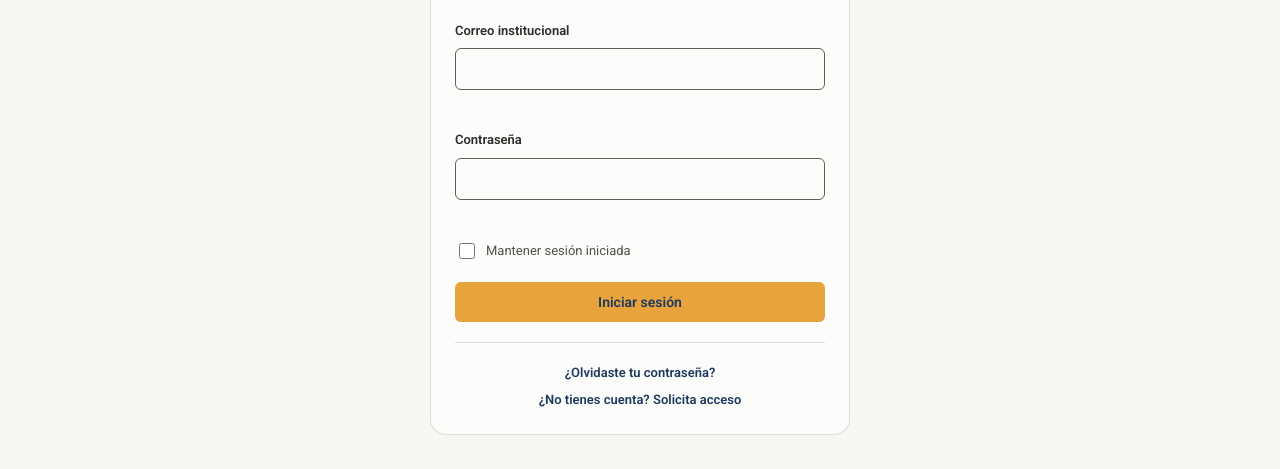
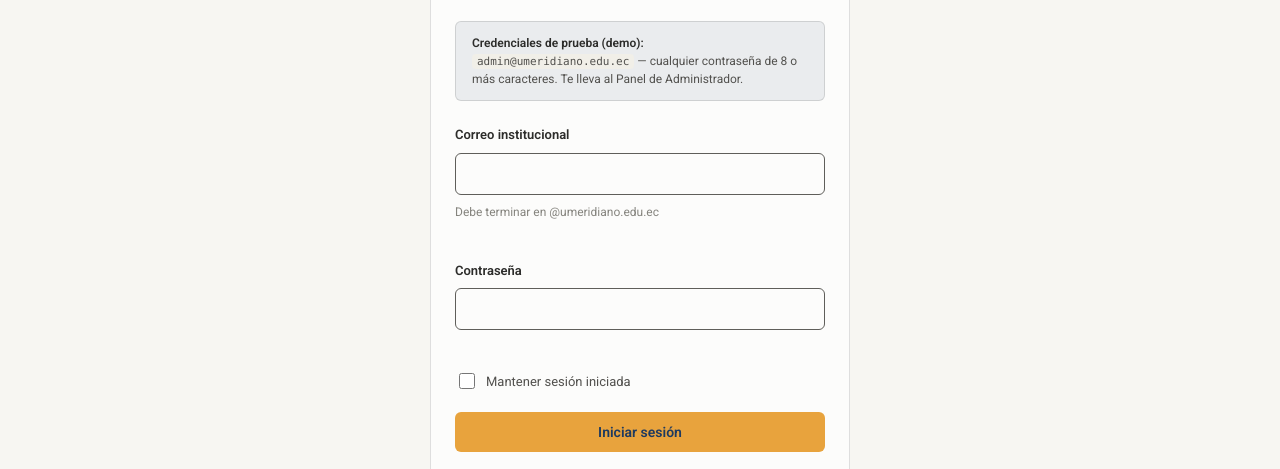
Before and after one commit to eliasmadridmosquera/proyecto_costos, a website: page iniciar-sesion.html in a window 1280 px wide. Shown: the part 235-704 px from the top of the page. Drawn offline with Linux system fonts and the light colour scheme.

Commit message:
Login de admin de prueba redirige a Importar + tip de formato de correo
- iniciar-sesion.html: si el correo es admin@umeridiano.edu.ec (con
  cualquier contrasena de 8+ caracteres), redirige a importar.html
  en vez de mostrar solo el mensaje generico de demo
- Caja de credenciales de prueba visible en la pagina de login, para
  no tener que recordarlas
- Se agrega el tip "Debe terminar en @umeridiano.edu.ec" bajo el
  campo de correo en iniciar-sesion.html y recuperar-clave.html
  (registro.html ya lo tenia) - consistencia entre los 3 formularios

```diff
--- a/css/styles.css
+++ b/css/styles.css
@@ -308,6 +308,16 @@ a{color:inherit;}
   background:var(--color-primary);
 }
 .auth-panel .section-head{text-align:center; margin-bottom:var(--space-6);}
+.demo-hint{
+  background:var(--color-primary-tint); border:1px solid var(--border);
+  border-radius:var(--radius-sm); padding:var(--space-3) var(--space-4);
+  font-size:var(--text-xs); color:var(--text-muted); margin-bottom:var(--space-6);
+}
+.demo-hint strong{color:var(--text); font-weight:600;}
+.demo-hint code{
+  background:var(--surface-2); border-radius:4px; padding:1px 5px;
+  font-family:ui-monospace, 'SFMono-Regular', Consolas, monospace; font-size:11px;
+}
 .auth-panel .btn-primary{width:100%;}
 .auth-links{
   margin:var(--space-5) 0 0; padding-top:var(--space-5); border-top:1px solid var(--border);
--- a/iniciar-sesion.html
+++ b/iniciar-sesion.html
@@ -84,6 +84,10 @@
             <p>Accede con tu correo institucional</p>
           </div>
 
+          <div class="demo-hint">
+            <strong>Credenciales de prueba (demo):</strong> <code>admin@umeridiano.edu.ec</code> — cualquier contraseña de 8 o más caracteres. Te lleva al Panel de Administrador.
+          </div>
+
           <form class="access-form" id="login-form" novalidate>
             <div class="form-field field-full">
               <label for="correo">Correo institucional</label>
@@ -94,8 +98,9 @@
                 autocomplete="email"
                 required
                 aria-required="true"
-                aria-describedby="correo-error"
+                aria-describedby="correo-hint correo-error"
               >
+              <p class="hint" id="correo-hint">Debe terminar en @umeridiano.edu.ec</p>
               <p class="field-error" id="correo-error" role="alert"></p>
             </div>
 
--- a/js/login.js
+++ b/js/login.js
@@ -1,4 +1,5 @@
 "use strict";
+const CORREO_ADMIN_DEMO = 'admin@umeridiano.edu.ec';
 const validadoresLogin = {
     correo: validarCorreoInstitucional,
     contrasena(valor) {
@@ -73,6 +74,13 @@ function esInputElement(value) {
                 getInput(primerInvalido)?.focus();
             return;
         }
+        if (datos.correo.trim().toLowerCase() === CORREO_ADMIN_DEMO) {
+            mostrarEstado('Credenciales válidas. Entrando al Panel de Administrador…', 'success');
+            window.setTimeout(() => {
+                window.location.href = 'importar.html';
+            }, 600);
+            return;
+        }
         mostrarEstado('Credenciales válidas (demo). El inicio de sesión real requiere el backend — ver hoja de ruta del proyecto.', 'success');
     });
 })();
```
Also changed, not shown: recuperar-clave.html (+2 -1 lines), ts/login.ts (+10 -0 lines), 1 other file.
